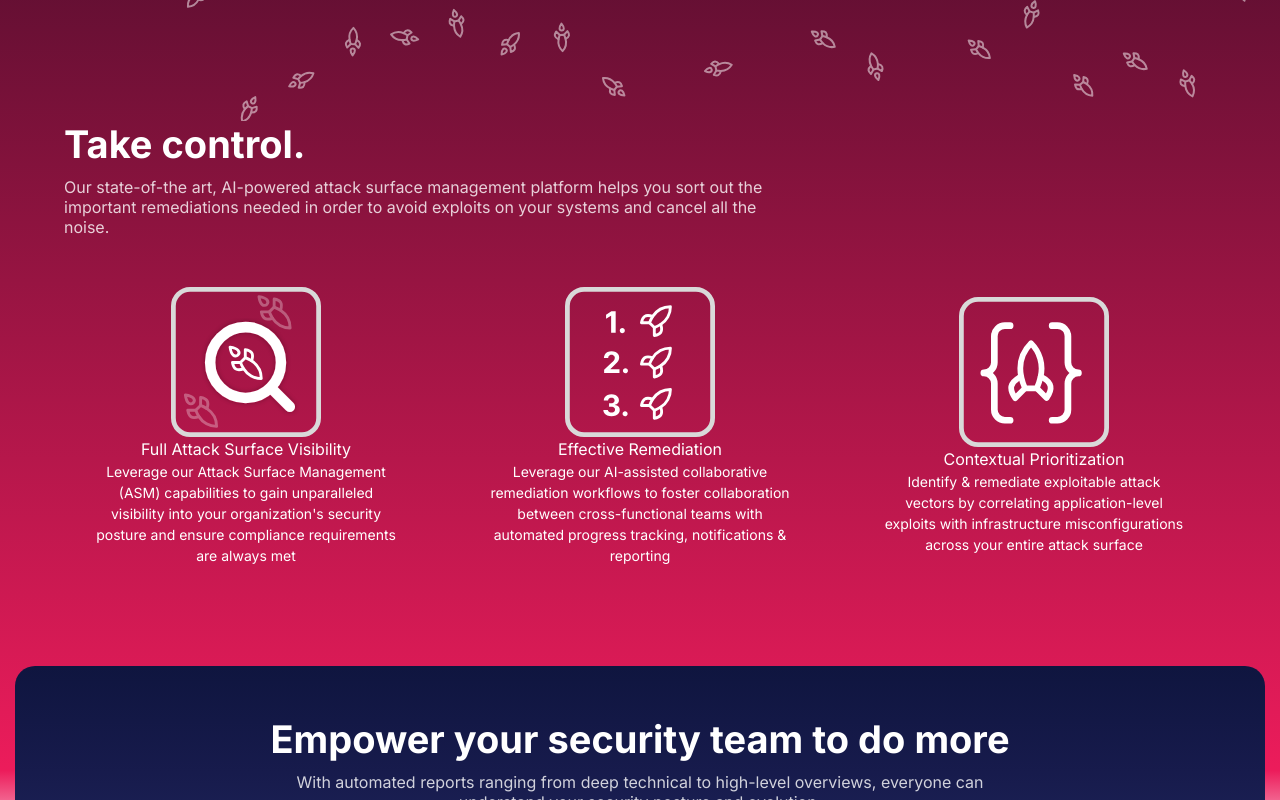
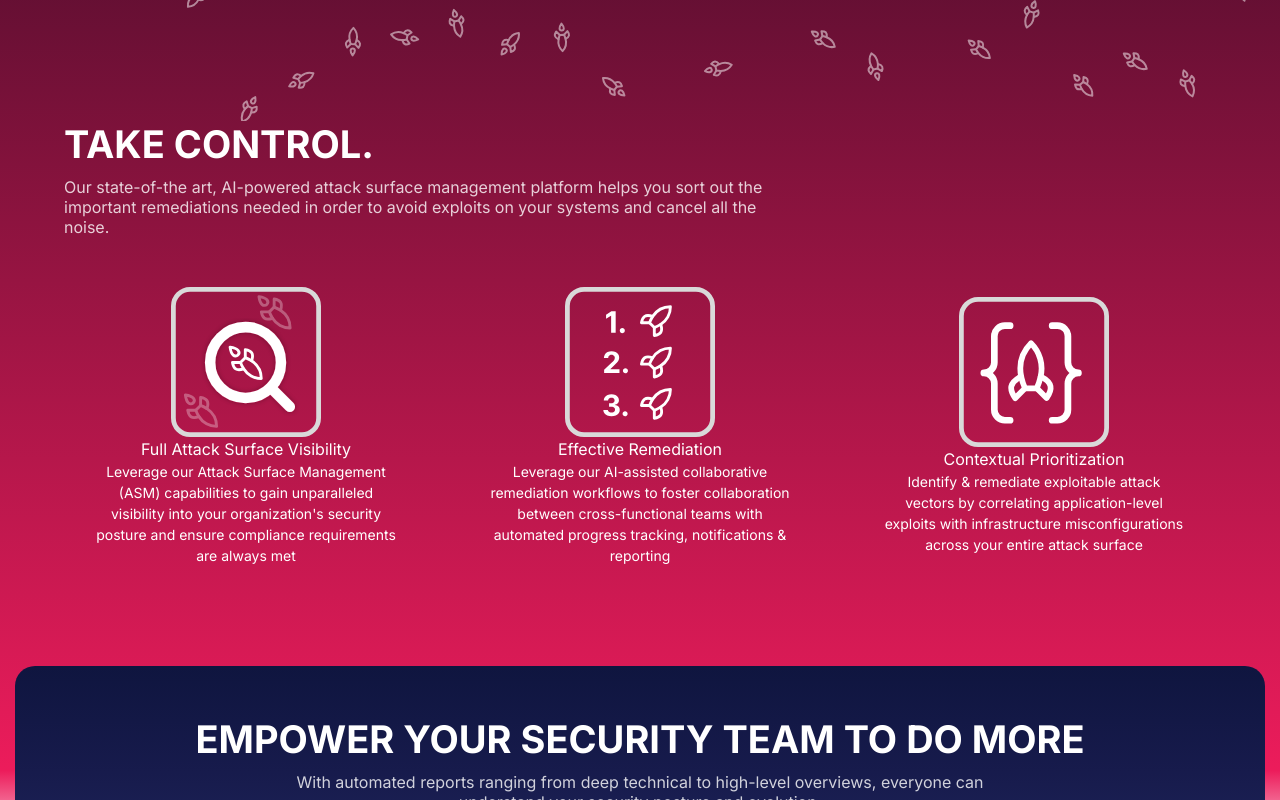
Before and after one commit to codaintelligenceUS/codaintelligence-website, a React (Vite) app: page / in a window 1280 px wide. Shown: the part 1700-2500 px from the top of the page. Built offline with nearby package versions, Linux system fonts and the light colour scheme.

Commit message:
task: Adjust title text formatting

```diff
--- a/src/atoms/Title/Title.module.css
+++ b/src/atoms/Title/Title.module.css
@@ -21,7 +21,7 @@
 
   /* Category Title */
   font-family: Manrope;
-  font-size: 14px;
+  font-size: 16px;
   font-style: normal;
   font-weight: 800;
   line-height: 120.6%;
@@ -34,6 +34,7 @@
   color: currentColor;
   overflow: hidden;
   text-overflow: ellipsis;
+  text-transform: uppercase;
 
   /* Category Heading Text */
   font-family: Inter;
```
